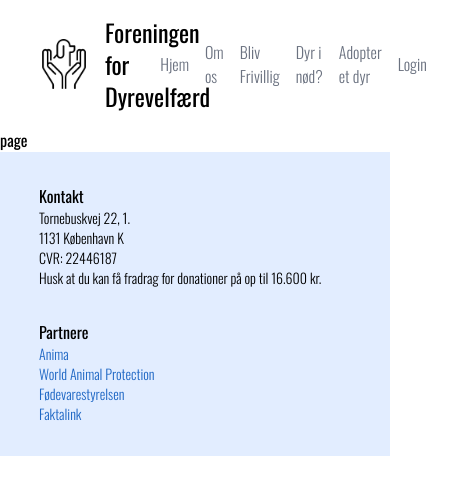
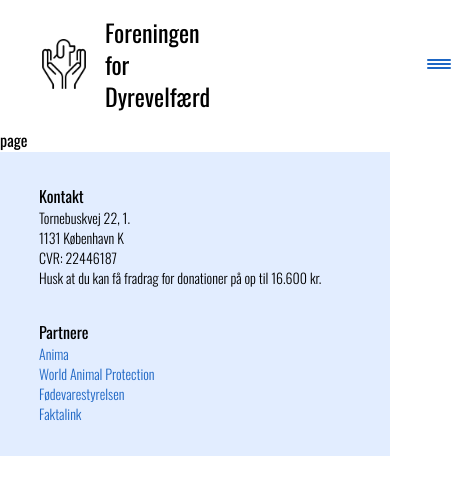
Before and after one commit to rts-cmk-wu08/dyrevelfaerd-opg-ceciliecastor, a Next.js app: page /Login in a window 390 px wide. Shown: the top 494 px of the page, 451 px wide, since content can reach past the window. Built offline with nearby package versions, Linux system fonts and the light colour scheme.

Commit message:
Lavet burgermenu Mangler mobile nav

```diff
--- /dev/null
+++ b/app/components/BurgerMenu.tsx
@@ -0,0 +1,54 @@
+"use client";
+
+import React, { useState } from "react";
+
+export default function BurgerMenu() {
+  const [isOpen, setIsOpen] = useState(false);
+
+  const handleClick = () => {
+    setIsOpen(!isOpen);
+  };
+  return (
+    <button
+      onClick={handleClick}
+      className="
+      flex
+      flex-col
+      justify-center
+      items-center
+      visible
+      lg:invisible"
+    >
+      <span
+        className={`
+    bg-primary
+    block
+    transition-all
+    duration-300
+    ease-out
+    h-0.5 w-6 rounded-sm
+    ${isOpen ? "rotate-45 translate-y-1" : "-translate-y-0.5"}`}
+      ></span>
+      <span
+        className={`
+    bg-primary
+    block
+    transition-all
+    duration-300
+    ease-out
+    h-0.5 w-6 rounded-sm
+    ${isOpen ? "opacity-0" : "opacity-100"}`}
+      ></span>
+      <span
+        className={`
+    bg-primary
+    block
+    transition-all
+    duration-300
+    ease-out
+    h-0.5 w-6 rounded-sm
+    ${isOpen ? "-rotate-45 -translate-y-1" : "translate-y-0.5"}`}
+      ></span>
+    </button>
+  );
+}
--- a/app/components/header.tsx
+++ b/app/components/header.tsx
@@ -1,6 +1,7 @@
 import Link from "next/link";
 import Image from "next/image";
 import Logo from "./dv-logo.png";
+import BurgerMenu from "./BurgerMenu";
 
 export default function Header() {
   return (
@@ -15,14 +16,15 @@ export default function Header() {
         />
         <h1 className="text-2xl">Foreningen for Dyrevelfærd</h1>
       </Link>
-      <nav>
-        <Link href="/dashboard#about">Hjem</Link>
-        <Link href="/dashboard#about">Om os</Link>
-        <Link href="/dashboard#about">Bliv Frivillig</Link>
-        <Link href="/dashboard#about">Dyr i nød?</Link>
+      <nav className="invisible lg:visible">
+        <Link href="/#home">Hjem</Link>
+        <Link href="/#about">Om os</Link>
+        <Link href="/#volunteer">Bliv Frivillig</Link>
+        <Link href="/dashboard#rescue">Dyr i nød?</Link>
         <Link href="/dashboard#about">Adopter et dyr</Link>
         <Link href="/dashboard/login">Login</Link>
       </nav>
+      <BurgerMenu />
     </header>
   );
 }
--- a/app/volunteer/page.tsx
+++ b/app/volunteer/page.tsx
@@ -1,5 +1,9 @@
 import VolunteerList from "./volunteerList";
 
 export default function VolunteerPage() {
-  return <VolunteerList />;
+  return (
+    <section id="#volunteer">
+      <VolunteerList />;
+    </section>
+  );
 }
--- a/app/volunteer/volunteerList.tsx
+++ b/app/volunteer/volunteerList.tsx
@@ -1,8 +1,8 @@
 import Image from "next/image";
 
-interface VolunteerProps {
-  altText: string;
-}
+// interface VolunteerProps {
+//   altText: string;
+// }
 
 async function getVolunteer() {
   const res = await fetch("http://localhost:4000/api/v1/volunteers");
@@ -10,7 +10,7 @@ async function getVolunteer() {
   return res.json();
 }
 
-export default async function VolunteerList({ altText }: VolunteerProps) {
+export default async function VolunteerList() {
   const volunteertData: Promise<Volunteers[]> = getVolunteer();
   const volunteer = await getVolunteer();
   return (
@@ -24,7 +24,7 @@ export default async function VolunteerList({ altText }: VolunteerProps) {
               width={0}
               height={0}
               sizes="100vw"
-              alt={altText}
+              alt="placeholder"
               style={{ width: "100%", height: "auto" }}
             />
             <h4 className="text-gray-600 mt-4">{data.title}</h4>
```
